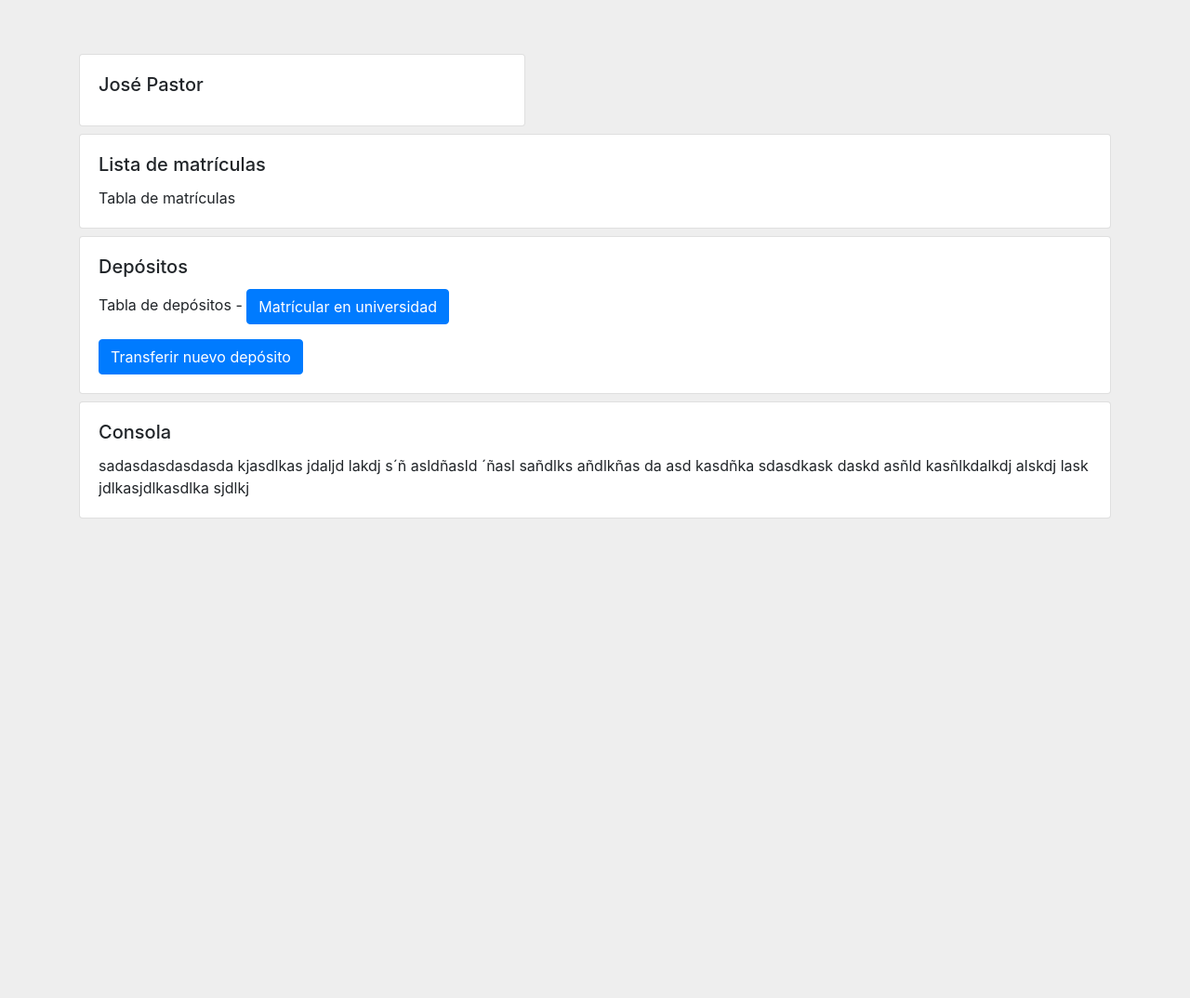
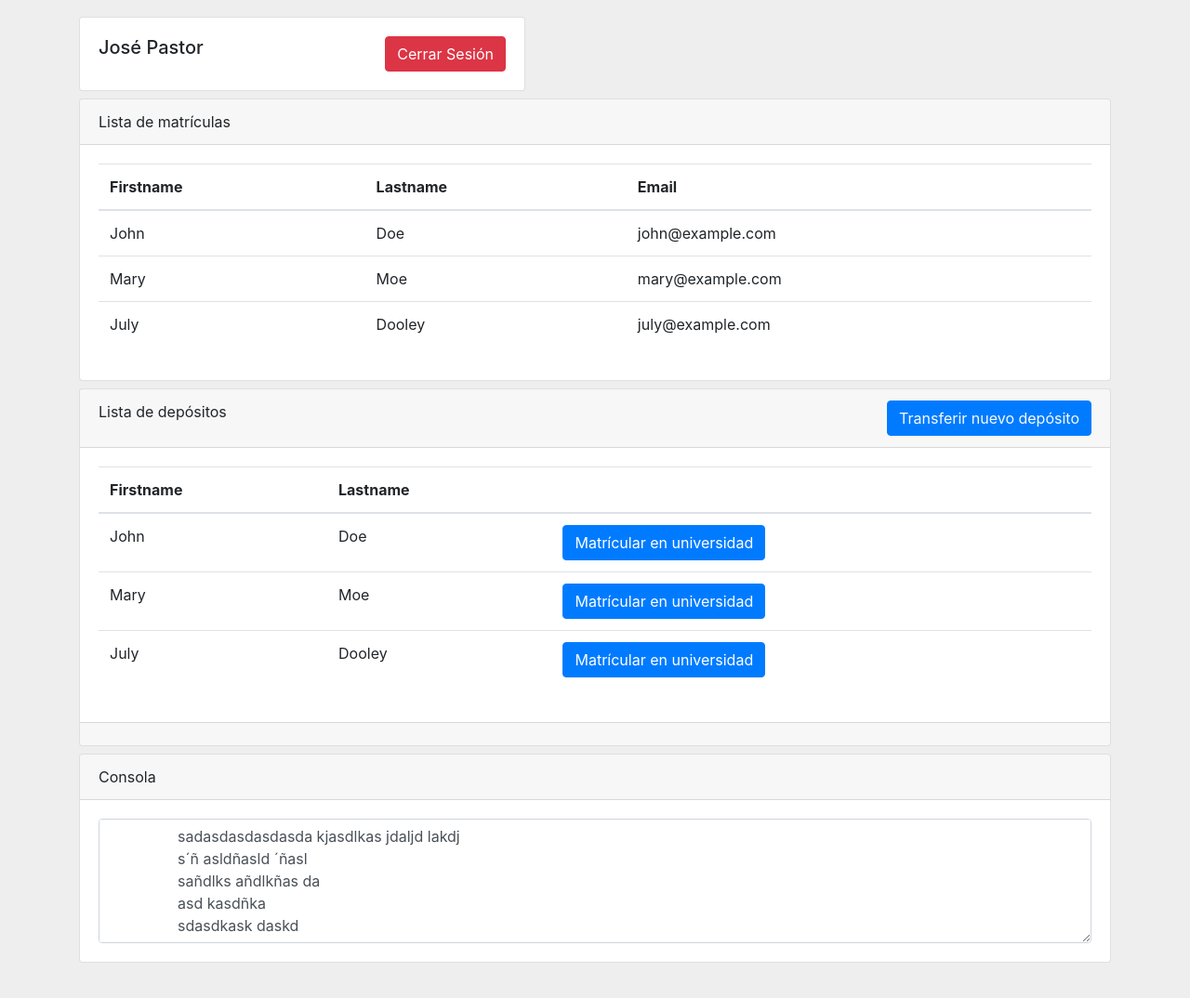
Before and after one commit to jpges/UNIR_TFE, a plain HTML site: page tfe/web/estudiantes.html in a window 1280 px wide. Shown: the whole page at 93% size. Before the commit the page ends 800 px from the top, so only its background shows below. Drawn offline with nearby package versions, Linux system fonts and the light colour scheme.

Commit message:
Consola estudiantes

```diff
--- a/tfe/web/estudiantes.html
+++ b/tfe/web/estudiantes.html
@@ -30,42 +30,106 @@
     </style>
     <!-- Custom styles for this template -->
     <link href="tfe.css" rel="stylesheet">
+    <script src="/js/logic.js"></script>
 </head>
 
-<body>
+<body style="padding-top: 10px;">
     <div class="container">
         <div class="my-2 card" style="width: 30rem;">
             <div class="card-body">
-                <h5 class="card-title">José Pastor</h5>
+                <h5 class="card-title float-left">José Pastor</h5> <button type="submit"
+                    class="btn btn-danger float-right">
+                    <span class="glyphicon glyphicon-log-out"></span> Cerrar Sesión
+                </button>
             </div>
         </div>
 
         <div class="my-2 card">
+            <div class="card-header">Lista de matrículas</div>
             <div class="card-body">
-                <h5 class="card-title">Lista de matrículas</h5>
-                <p class="card-text">Tabla de matrículas</p>
+                <table class="table">
+                    <thead>
+                        <tr>
+                            <th>Firstname</th>
+                            <th>Lastname</th>
+                            <th>Email</th>
+                        </tr>
+                    </thead>
+                    <tbody>
+                        <tr>
+                            <td>John</td>
+                            <td>Doe</td>
+                            <td>john@example.com</td>
+                        </tr>
+                        <tr>
+                            <td>Mary</td>
+                            <td>Moe</td>
+                            <td>mary@example.com</td>
+                        </tr>
+                        <tr>
+                            <td>July</td>
+                            <td>Dooley</td>
+                            <td>july@example.com</td>
+                        </tr>
+                    </tbody>
+                </table>
             </div>
         </div>
 
         <div class="my-2 card">
+            <div class="card-header">Lista de depósitos<a class="btn btn-primary text-light float-right" onclick="encadenar();">Transferir nuevo depósito</a></div>
             <div class="card-body">
-                <h5 class="card-title">Depósitos</h5>
-                <p class="card-text">Tabla de depósitos - <a href="#" class="btn btn-primary">Matrícular en
-                        universidad</a></p>
-                <a href="#" class="btn btn-primary">Transferir nuevo depósito</a>
+                <table class="table">
+                    <thead>
+                        <tr>
+                            <th>Firstname</th>
+                            <th>Lastname</th>
+                            <th></th>
+                        </tr>
+                    </thead>
+                    <tbody>
+                        <tr>
+                            <td>John</td>
+                            <td>Doe</td>
+                            <td><a href="#" class="btn btn-primary">Matrícular en
+                                    universidad</a></td>
+                        </tr>
+                        <tr>
+                            <td>Mary</td>
+                            <td>Moe</td>
+                            <td><a href="#" class="btn btn-primary">Matrícular en
+                                    universidad</a></td>
+                        </tr>
+                        <tr>
+                            <td>July</td>
+                            <td>Dooley</td>
+                            <td><a href="#" class="btn btn-primary">Matrícular en
+                                    universidad</a></td>
+                        </tr>
+                    </tbody>
+                </table>
             </div>
+            <div class="card-footer "></div>
         </div>
-        <div class="my-2 card">
-            <div class="card-body">
-                <h5 class="card-title">Consola</h5>
-                <div class="overflow-auto">sadasdasdasdasda kjasdlkas jdaljd lakdj
-                    s´ñ asldñasld ´ñasl
-                    sañdlks añdlkñas da
-                    asd kasdñka sdasdkask daskd
-                    asñld kasñlkdalkdj alskdj lask jdlkasjdlkasdlka sjdlkj
-                </div>
+        <div class="card">
+            <div class="card-header">Consola</div>
+            <div class="card-body card-text">
+                <textarea class="form-control" id="consola" rows="5">
+                sadasdasdasdasda kjasdlkas jdaljd lakdj
+                s´ñ asldñasld ´ñasl
+                sañdlks añdlkñas da
+                asd kasdñka
+                sdasdkask daskd
+                asldñasldasd
+                asdsadsadsad
+                asdsadsadsada
+                asdasdasdasdasd
+                asdasdasdasdasd
+                asdasdsadsadasdsadasdasd
+                asdasdsadsadasdsadasdasdasd
+                asñld kasñlkdalkdj alskdj lask jdlkasjdlkasdlka sjdlkjsa sadas dasdsadasdasd asd adad ad as dasdasds
+            </textarea>
             </div>
-
         </div>
     </div>
 </body>
--- /dev/null
+++ b/tfe/web/js/logic.js
@@ -0,0 +1,25 @@
+// Acciones del empleado -----------------------------------------------------
+function loginEstudiante(){
+    location.replace("estudiantes.html");
+    var address = document.getElementById("inputAccount").value;
+  	var pss = document.getElementById("inputPassword").value;
+  	try{
+  		web3.personal.unlockAccount(address, pss, 0);
+  		var exist = plataforma.existeEmpleado.call(address, {from: accounts[0], gas:30000});
+  			if (exist){
+  	    		localStorage.setItem("inputAccount", address);
+  				location.replace("estudiantes.html");
+  			}else{
+  				alert("La cuenta de estudiante indicada no existe en el sistema");
+  			}
+  	}catch(error) {
+  		alert("¡Contraseña incorrecta!");
+  	}
+  }
+
+
+
+function encadenar(){
+    var consola = document.getElementById('consola').innerHTML;
+    document.getElementById('consola').innerHTML = consola.concat('ashkjdjl asdsad lkjlkasjd laksjda sdlkajsdlk jasldkja slkdjas dlkasjd laksdj');
+}
```
Also changed, not shown: tfe/web/loginestudiante.html (+2 -1 lines).
